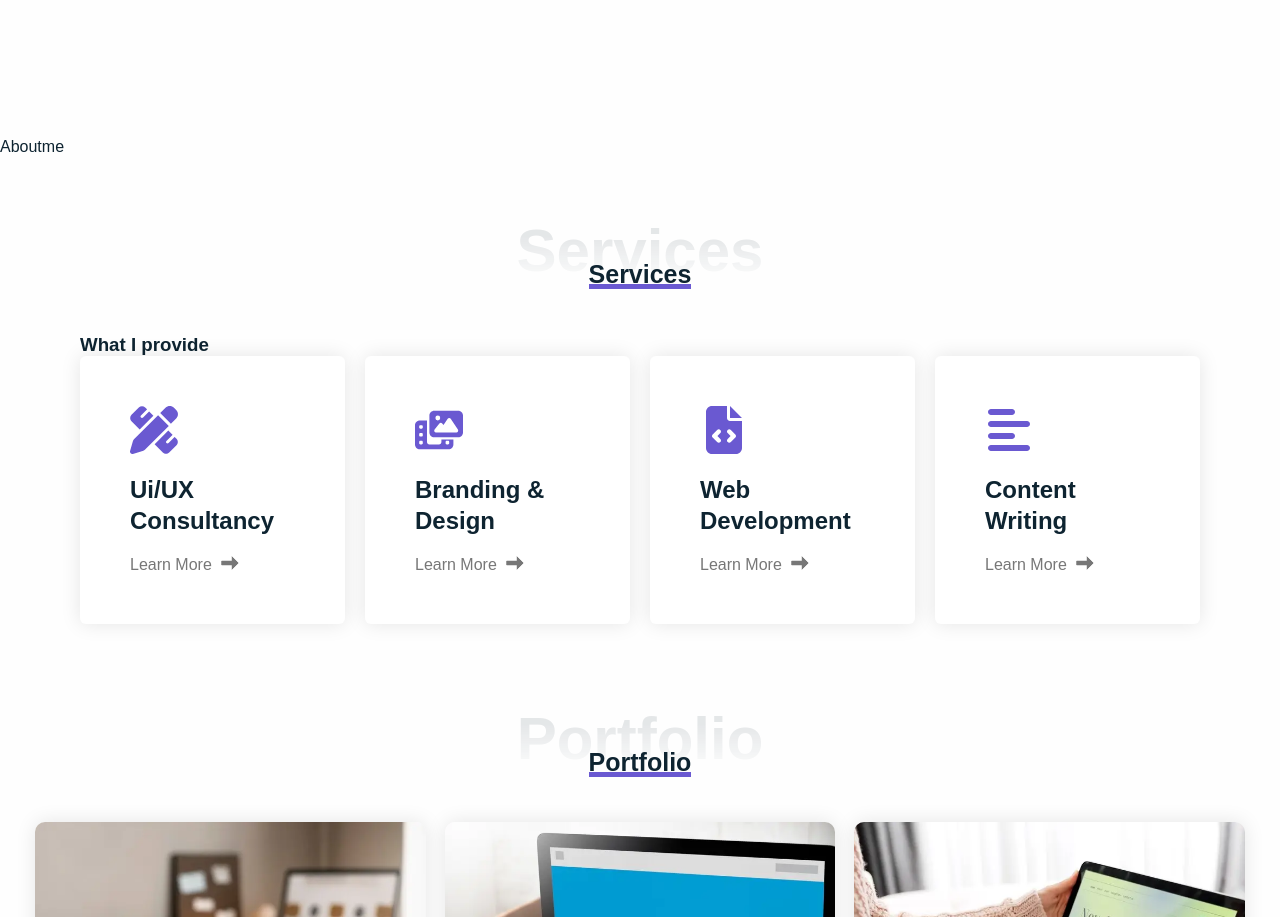
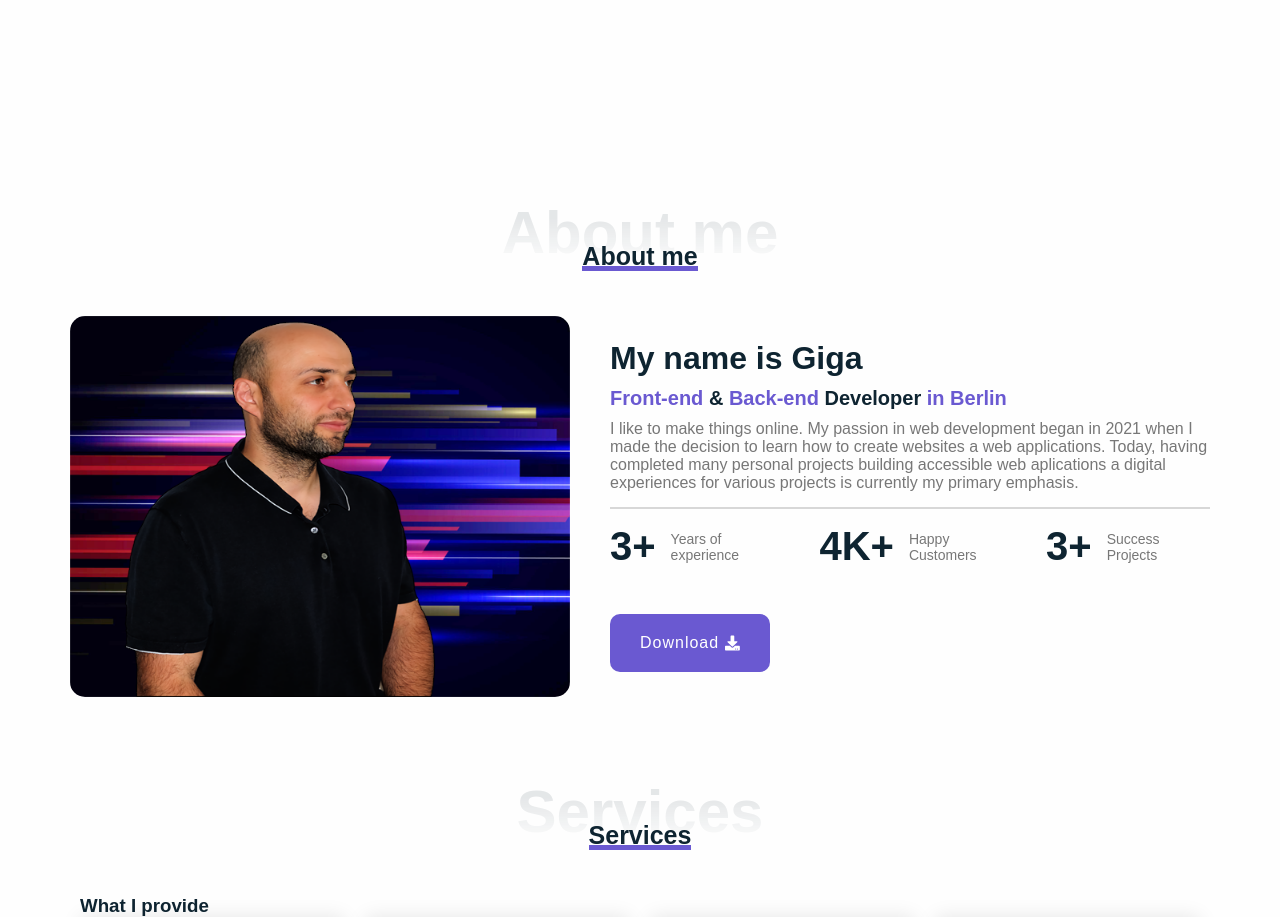
Before and after one commit to TechPortalTaem/My_Portfolio, a React (Vite) app: page / in a window 1280 px wide. Shown: the part 680-1597 px from the top of the page. Built offline with nearby package versions, Linux system fonts and the light colour scheme.

Commit message:
commit
commit 2 tag 1 erste

```diff
--- a/src/components/aboutme/Aboutme.jsx
+++ b/src/components/aboutme/Aboutme.jsx
@@ -1,102 +1,103 @@
-// import { aboutImg, atomnie_privichki } from "../../assets/images"
-// import SectionTitle from "../sectionTitle/SectionTitle";
-// import { motion } from "motion/react";
-// import  "./Aboutme.css"
-// import { FaDownload } from "react-icons/fa";
-// import { slideInVariants } from "../../utils/animation";
-// import { profList } from "../../data/proflist";
+import { aboutImg, atomnie_privichki } from "../../assets/images"
+import SectionTitle from "../sectionTitle/SectionTitle";
+import { motion } from "framer-motion";
+import  "./Aboutme.css"
+import { FaDownload } from "react-icons/fa";
+import { slideInVariants } from "../../utils/animation";
+import { profList } from "../../data/profList";
 
-// const Aboutme = () => {
-//   return (
-//         <section className="about section" id="about">
-//             <div className="container flex-center">
-//              <SectionTitle title="About me" subtitle="About me"/>
-//                 <div className="about-wrapper">
-//                     <motion.div className="about-img"
-//                         initial="hidden"
-//                         whileInView="visible"
-//                         viewport={{ once: false, amount: 0.5 }}
-//                          variants={slideInVariants("left",0.8, 100, false)}
-//                     >
 
-//                       <img src={aboutImg}/>
+const Aboutme = () => {
+  return (
+        <section className="about section" id="about">
+            <div className="container flex-center">
+             <SectionTitle title="About me" subtitle="About me"/>
+                <div className="about-wrapper">
+                    <motion.div className="about-img"
+                        initial="hidden"
+                        whileInView="visible"
+                        viewport={{ once: false, amount: 0.5 }}
+                         variants={slideInVariants("left",0.8, 100, false)}
+                    >
 
-//                       </motion.div>
-//                     <div className="about-info">
-//                         <div className="description">
-//                             <motion.h3
-//                         initial="hidden"
-//                         whileInView="visible"
-//                         viewport={{ once: false, amount: 0.5 }}
-//                         custom={0}
-//                         variants={slideInVariants("right",0.6, 50, true)}
-//                             >My name is Giga </motion.h3>
-//                             <motion.h4
-//                          initial="hidden"
-//                         whileInView="visible"
-//                         viewport={{ once: false, amount: 0.5 }}
-//                         custom={0}
-//                         variants={slideInVariants("right",0.7, 70, true)}
+                      <img src={aboutImg}/>
 
-//                             > <span>  Front-end </span> &<span>  Back-end </span> Developer <span>in Berlin</span></motion.h4>
-//                             <motion.p
-//                         initial="hidden"
-//                         whileInView="visible"
-//                         viewport={{ once: false, amount: 0.5 }}
-//                         custom={0}
-//                         variants={slideInVariants("right",0.9, 70, true)}
+                      </motion.div>
+                    <div className="about-info">
+                        <div className="description">
+                            <motion.h3
+                        initial="hidden"
+                        whileInView="visible"
+                        viewport={{ once: false, amount: 0.5 }}
+                        custom={0}
+                        variants={slideInVariants("right",0.6, 50, true)}
+                            >My name is Giga </motion.h3>
+                            <motion.h4
+                         initial="hidden"
+                        whileInView="visible"
+                        viewport={{ once: false, amount: 0.5 }}
+                        custom={0}
+                        variants={slideInVariants("right",0.7, 70, true)}
 
-//                             >
-//                                 I like to make things online.
-//                                 My passion in web development began in 2021 when
-//                                 I made the decision to learn how to create websites a web applications.
-//                                 Today, having completed many personal projects building accessible web aplications a digital experiences for various projects is currently my primary emphasis.
-//                             </motion.p>
-//                         </div>
-//                         <ul className="professional-list">
-//                             {profList.map((item, index)=>(
+                            > <span>  Front-end </span> &<span>  Back-end </span> Developer <span>in Berlin</span></motion.h4>
+                            <motion.p
+                        initial="hidden"
+                        whileInView="visible"
+                        viewport={{ once: false, amount: 0.5 }}
+                        custom={0}
+                        variants={slideInVariants("right",0.9, 70, true)}
 
-//                                <motion.li className="list-item"
-//                                key={item.id}
-//                                     initial="hidden"
-//                                     whileInView="visible"
-//                                     viewport={{ once: false, amount: 0.5 }}
-//                                     custom={index}
-//                                     variants={slideInVariants("right",0.6, 40, true)}
+                            >
+                                I like to make things online.
+                                My passion in web development began in 2021 when
+                                I made the decision to learn how to create websites a web applications.
+                                Today, having completed many personal projects building accessible web aplications a digital experiences for various projects is currently my primary emphasis.
+                            </motion.p>
+                        </div>
+                        <ul className="professional-list">
+                            {profList.map((item, index)=>(
 
-//                                >
-//                                 <span className="number">{item.number}</span>
-//                                 <span className="text">{item.text}</span>
-//                             </motion.li>
+                               <motion.li className="list-item"
+                               key={item.id}
+                                    initial="hidden"
+                                    whileInView="visible"
+                                    viewport={{ once: false, amount: 0.5 }}
+                                    custom={index}
+                                    variants={slideInVariants("right",0.6, 40, true)}
 
-//                             ))}
-//                         </ul>
-//                         <motion.a href={atomnie_privichki} target="atomnie_privichki" className="inner-info-link"
-//                          custom={1}
-//                         initial="hidden"
-//                         whileInView="visible"
-//                         viewport={{ once: false, amount: 0.5 }}
-//                         variants={slideInVariants("bottom",0.6, 60, true)}
+                               >
+                                <span className="number">{item.number}</span>
+                                <span className="text">{item.text}</span>
+                            </motion.li>
 
-//                         >Download
-//                           <FaDownload/>
-//                         </motion.a>
-//                     </div>
-//                 </div>
-//             </div>
-//         </section>
-//   )
-// }
+                            ))}
+                        </ul>
+                        <motion.a href={atomnie_privichki} target="atomnie_privichki" className="inner-info-link"
+                         custom={1}
+                        initial="hidden"
+                        whileInView="visible"
+                        viewport={{ once: false, amount: 0.5 }}
+                        variants={slideInVariants("bottom",0.6, 60, true)}
+
+                        >Download
+                          <FaDownload/>
+                        </motion.a>
+                    </div>
+                </div>
+            </div>
+        </section>
+  )
+}
 
 // export default Aboutme
 
 
-import React from 'react'
+// import React from 'react'
 
-const Aboutme = () => {
-  return (
-    <div>Aboutme</div>
-  )
-}
+// const Aboutme = () => {
+//   return (
+//     <div>Aboutme</div>
+//   )
+// }
 
 export default Aboutme
--- a/src/data/profList.js
+++ b/src/data/profList.js
@@ -1,18 +1,21 @@
-export const profList= [
+ export const profList =[
 {
-id: 1,
+    id:1,
     number: "3+",
-text: "Years of experience",
+    text:"Years of experience"
+
  },
  {
-id: 2,
+    id:2,
     number: "4K+",
-text: "Happy Customers",
+    text:"Happy Customers"
+
  },
+ {
+    id:3,
+    number: "3+",
+    text:"Success Projects"
 
-{
-id: 3,
-number: "3+",
-text: "Success Projects",
  }
+
 ]
```
Lines whose indentation alone changed are shown as unchanged.
